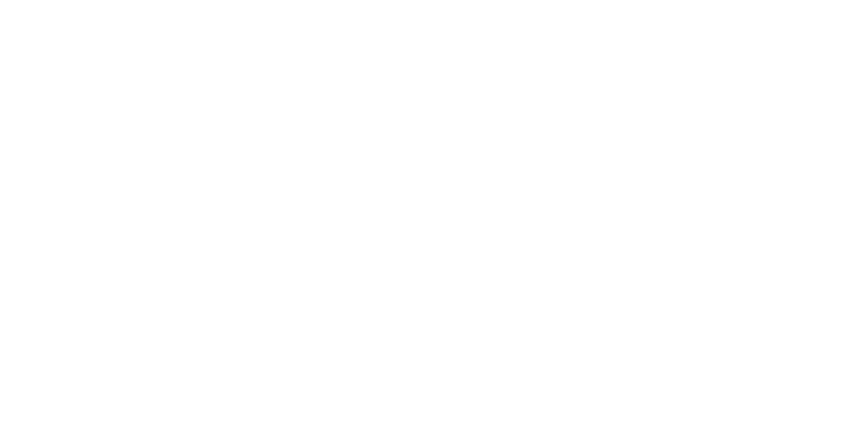
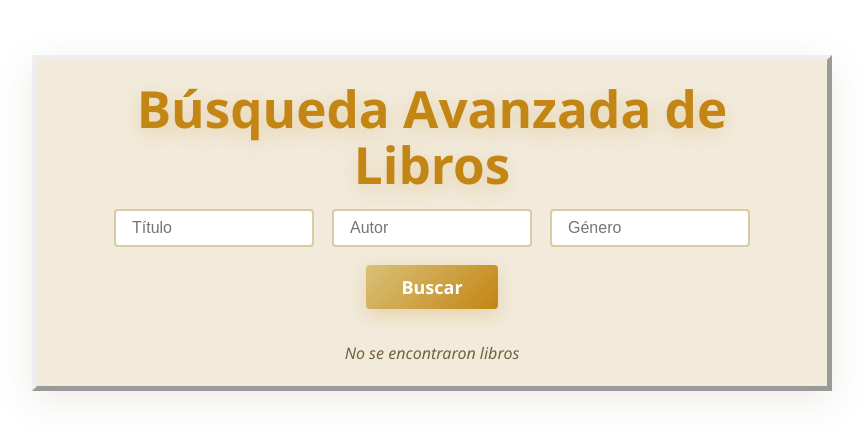
Before and after one commit to MauricioMontes-UCA/webapp-frontend, a React (Vite) app: page /search in a window 1280 px wide. Before the commit this address had no page. Shown: the top 438 px of the page, without its empty margins (208-1071 px from the left). Built offline with nearby package versions, Linux system fonts and the light colour scheme.

Commit message:
feat: nuevos components

```diff
--- a/package.json
+++ b/package.json
@@ -10,10 +10,12 @@
     "preview": "vite preview"
   },
   "dependencies": {
+    "axios": "^1.13.2",
     "dotenv": "^17.2.3",
+    "express": "^5.1.0",
     "react": "^19.1.1",
     "react-dom": "^19.1.1",
-    "react-router-dom": "^7.9.5"
+    "react-router-dom": "^7.9.6"
   },
   "devDependencies": {
     "@eslint/js": "^9.36.0",
--- a/src/App.jsx
+++ b/src/App.jsx
@@ -2,6 +2,7 @@
 import { BrowserRouter as Router, Routes, Route } from 'react-router-dom'
 import Homepage from './pages/Home'
 import Login from './pages/Login/Login'
+import PageResults from './pages/SearchPage/PageResults'
 import './App.css'
 
 function App() {
@@ -10,6 +11,7 @@
       <Routes>
         <Route path="/" element={<Homepage />} />
         <Route path="/login" element={<Login />} />
+        <Route path="/search" element={<PageResults />} />
       </Routes>
     </Router>
   )
--- /dev/null
+++ b/src/components/AdvancedSearch/BookList.jsx
@@ -0,0 +1,19 @@
+import React from "react";
+
+const BookList = ({ books, loading, error }) => {
+  if (loading) return <p>Cargando resultados...</p>;
+  if (error) return <p style={{ color: "red" }}>{error}</p>;
+  if (books.length === 0) return <p>No se encontraron libros</p>;
+
+  return (
+    <ul>
+      {books.map((book) => (
+        <li key={book.id}>
+          <strong>{book.title}</strong> - {book.author} ({book.genre})
+        </li>
+      ))}
+    </ul>
+  );
+};
+
+export default BookList;
--- /dev/null
+++ b/src/components/AdvancedSearch/SearchForm.jsx
@@ -0,0 +1,34 @@
+import React from "react";
+
+const SearchForm = ({ query, onChange, onSubmit, loading }) => {
+  return (
+    <form onSubmit={onSubmit}>
+      <input
+        type="text"
+        name="title"
+        placeholder="Título"
+        value={query.title}
+        onChange={onChange}
+      />
+      <input
+        type="text"
+        name="author"
+        placeholder="Autor"
+        value={query.author}
+        onChange={onChange}
+      />
+      <input
+        type="text"
+        name="genre"
+        placeholder="Género"
+        value={query.genre}
+        onChange={onChange}
+      />
+      <button type="submit" disabled={loading}>
+        Buscar
+      </button>
+    </form>
+  );
+};
+
+export default SearchForm;
--- a/src/pages/Home/Homepage.jsx
+++ b/src/pages/Home/Homepage.jsx
@@ -14,8 +14,7 @@
   };
 
   const handleQuickSearch = () => {
-    // Lógica para búsqueda rápida
-    console.log('Iniciando búsqueda rápida...');
+    navigate('/search');  // navegamos a página de búsqueda avanzada
   };
 
   const handleViewMyBooks = () => {
--- /dev/null
+++ b/src/pages/SearchPage/PageResults.css
@@ -0,0 +1,110 @@
+/* Contenedor principal */
+.page-results {
+  max-width: 800px;
+  margin: 55px auto;
+  padding: 20px 35px;
+  background: var(--color-background);
+  box-shadow: var(--shadow-card);
+  border: 5px outset;
+  font-family: 'Segoe UI', Tahoma, Geneva, Verdana, sans-serif;
+  color: var(--color-text-primary);
+}
+
+/* Título */
+.page-results h1 {
+  color: var(--color-accent);
+  text-align: center;
+  margin-bottom: 16px;
+  text-shadow: var(--shadow-primary);
+}
+
+/* Formulario de búsqueda */
+.page-results form {
+  display: flex;
+  gap: 18px;
+  flex-wrap: wrap;
+  justify-content: center;
+  margin-bottom: 2rem;
+}
+
+/* Inputs del formulario */
+.page-results input[type="text"] {
+  width: 200px;
+  padding: 8px 16px;
+  border: 2px solid var(--color-secondary);
+  border-radius: 4px;
+  font-size: 16px;
+  transition: border-color 0.3s ease;
+  background-color: var(--color-white);
+  color: var(--color-text-primary);
+}
+
+.page-results input[type="text"]:focus {
+  outline: none;
+  border-color: var(--color-accent);
+  box-shadow: var(--shadow-primary);
+}
+
+/* Botón de búsqueda */
+.page-results button {
+  background: var(--gradient-primary);
+  color: var(--color-text-inverse);
+  border: none;
+  padding: 10px 35px;
+  border-radius: 4px;
+  font-weight: bold;
+  font-size: 18px;
+  cursor: pointer;
+  box-shadow: var(--shadow-primary);
+  transition: background 0.3s ease, box-shadow 0.3s ease;
+  flex-shrink: 0;
+}
+
+.page-results button:hover:not(:disabled) {
+  background: var(--color-accent-hover);
+  box-shadow: var(--shadow-primary-hover);
+}
+
+/* Botón deshabilitado */
+.page-results button:disabled {
+  background: var(--color-secondary-light);
+  cursor: not-allowed;
+  box-shadow: none;
+  color: var(--color-text-light);
+}
+
+/* Lista de libros */
+.page-results ul {
+  list-style: none;
+  padding: 0;
+  margin: 0;
+}
+
+/* Elemento individual de libro */
+.page-results li {
+  background: var(--color-white);
+  border-radius: 6px;
+  padding: 15px;
+  margin-bottom: 16px;
+  box-shadow: var(--shadow-secondary);
+  transition: box-shadow 0.3s ease;
+  cursor: default;
+}
+
+.page-results li:hover {
+  box-shadow: var(--shadow-card-hover);
+}
+
+/* Texto dentro de cada libro */
+.page-results li strong {
+  color: var(--color-primary-dark);
+  font-size: 15px;
+}
+
+/* Estado de mensajes */
+.page-results p {
+  text-align: center;
+  font-style: italic;
+  color: var(--color-neutral-dark);
+  margin-top: 10px;
+}
--- /dev/null
+++ b/src/pages/SearchPage/PageResults.jsx
@@ -0,0 +1,65 @@
+import React, { useState } from "react";
+import SearchForm from "../../components/AdvancedSearch/SearchForm";
+import BookList from "../../components/AdvancedSearch/BookList";
+import "./PageResults.css";
+
+const PageResults = () => {
+  const [query, setQuery] = useState({
+    title: "",
+    author: "",
+    genre: "",
+  });
+  const [books, setBooks] = useState([]);
+  const [loading, setLoading] = useState(false);
+  const [error, setError] = useState(null);
+
+  const handleInputChange = (e) => {
+    const { name, value } = e.target;
+    setQuery((prev) => ({ ...prev, [name]: value }));
+  };
+
+  const handleSearch = async (e) => {
+    e.preventDefault();
+    setLoading(true);
+    setError(null);
+
+    try {
+      const response = await fetch("/api/books/search", {
+        method: "POST",
+        headers: { "Content-Type": "application/json" },
+        body: JSON.stringify(query), // Enviamos queryParts según tu diagrama
+      });
+
+      if (!response.ok) {
+        throw new Error("Error en la búsqueda de libros");
+      }
+
+      const bookList = await response.json(); // Recibimos book list
+      setBooks(bookList);
+    } catch (err) {
+      setError(err.message);
+    }
+
+    setLoading(false);
+  };
+
+  return (
+    // Contenedor principal para aplicar estilos (PageResults.css)
+    <div className="page-results">
+      <h1>Búsqueda Avanzada de Libros</h1>
+
+      {/* Formulario para armar queryParts */}
+      <SearchForm
+        query={query}
+        onChange={handleInputChange}
+        onSubmit={handleSearch}
+        loading={loading}
+      />
+
+      {/* Mostrar lista de libros o estados */}
+      <BookList books={books} loading={loading} error={error} />
+    </div>
+  );
+};
+
+export default PageResults;
```
Also changed, not shown: 1 other file (tests, documents, lock files or other folders).
